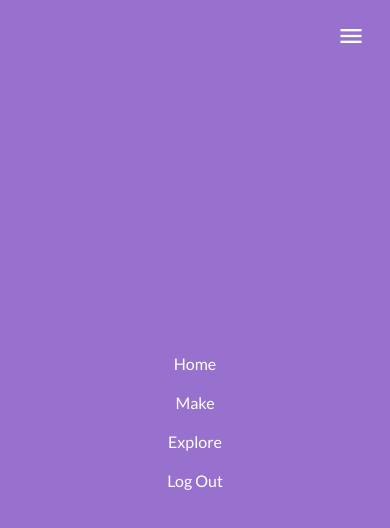
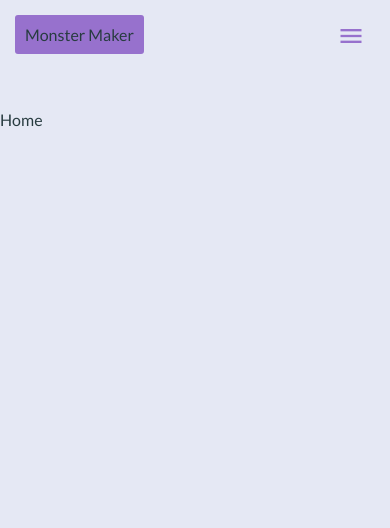
Before and after one commit to iamtraviscole/varyscary, a React (Create React App) app: page / in a window 390 px wide. Shown: the top 528 px of the page. Built offline with nearby package versions, Linux system fonts and the light colour scheme.

Commit message:
renamed DesktopNav back to NavBar and moved some logic from MobileNav to it

```diff
--- a/src/components/App.js
+++ b/src/components/App.js
@@ -4,7 +4,7 @@ import { Route, Switch } from 'react-router-dom'
 import '../styles/App.css'
 
 import AuthRoute from './AuthRoute'
-import DesktopNav from './DesktopNav'
+import NavBar from './NavBar'
 import MobileNav from './MobileNav'
 import Splash from './Splash'
 import Home from './Home'
@@ -24,7 +24,7 @@ class App extends Component {
 
     if (this.state.isLoggedIn) {
       homeComponent = Home
-      navBar = <MobileNav username={this.state.username} />
+      navBar = <NavBar username={this.state.username} />
     }
 
     return (
--- a/src/components/DesktopNav.js
+++ /dev/null
@@ -1,24 +0,0 @@
-import React from 'react'
-import { NavLink } from 'react-router-dom'
-
-import '../styles/DesktopNav.css'
-
-const NavBar = (props) => {
-  return (
-    <nav className='DesktopNav'>
-      <ul className='DesktopNav__ul'>
-        <li className='DesktopNav__li DesktopNav__li--logo'>Monster Maker</li>
-        <div className='DesktopNav__right'>
-          <li className='DesktopNav__li'><NavLink to={'/' + props.username}>Home</NavLink></li>
-          <li className='DesktopNav__li'><NavLink to='/monsters/new'>Make</NavLink></li>
-          <li className='DesktopNav__li'><NavLink to='/monsters'>Explore</NavLink></li>
-          <li className='DesktopNav__li'><NavLink to='/'>
-            <i className='material-icons'>account_circle arrow_drop_down</i>
-          </NavLink></li>
-        </div>
-      </ul>
-    </nav>
-  )
-}
-
-export default NavBar
--- /dev/null
+++ b/src/components/NavBar.js
@@ -0,0 +1,49 @@
+import React, { Component } from 'react'
+import { NavLink } from 'react-router-dom'
+
+import '../styles/NavBar.css'
+
+class NavBar extends Component {
+  state = {
+    userOnMobile: true
+   }
+
+  render () {
+
+    let navItems = (
+      <div className='NavBar__right'>
+        <li className='NavBar__li'><NavLink to={'/' + this.props.username}>Home</NavLink></li>
+        <li className='NavBar__li'><NavLink to='/monsters/new'>Make</NavLink></li>
+        <li className='NavBar__li'><NavLink to='/monsters'>Explore</NavLink></li>
+        <li className='NavBar__li'>
+          <button className='NavBar__button'>
+            <i className='material-icons'>account_circle</i>
+          </button>
+        </li>
+      </div>
+    )
+
+    if (this.state.userOnMobile) {
+      navItems = (
+        <div className='NavBar__right'>
+          <li className='NavBar__li'>
+            <button className='NavBar__button'>
+              <i className='material-icons'>menu</i>
+            </button>
+          </li>
+        </div>
+      )
+    }
+
+    return (
+      <nav className='NavBar'>
+        <ul className='NavBar__ul'>
+          <li className='NavBar__li NavBar__li--logo'>Monster Maker</li>
+            {navItems}
+        </ul>
+      </nav>
+    )
+  }
+}
+
+export default NavBar
--- a/src/index.css
+++ b/src/index.css
@@ -13,8 +13,11 @@ body {
 }
 
 button {
+  cursor: pointer;
   font-family: inherit;
   font-size: 100%;
+  border: none;
+  outline: none;
 }
 
 a {
--- a/src/styles/DesktopNav.css
+++ b/src/styles/NavBar.css
@@ -1,38 +1,41 @@
-.DesktopNav {
+.NavBar {
   grid-area: header;
   padding-top: 15px;
 }
 
-.DesktopNav__ul {
+.NavBar__ul {
   list-style-type: none;
 }
 
-.DesktopNav__li {
+.NavBar__li {
   float: left;
   padding: 10px;
 }
 
-.DesktopNav__li--logo {
+.NavBar__li--logo {
   background-color: var(--main-color);
   margin-left: 15px;
   border-radius: 3px;
 }
 
-.DesktopNav__right {
+.NavBar__right {
   float: right;
 }
 
-.DesktopNav__ul:last-child {
+.NavBar__ul:last-child {
   margin-right: 15px;
 }
 
-.DesktopNav__li .material-icons {
+.NavBar__li .material-icons {
   color: var(--main-color);
-  letter-spacing: -6px;
   font-size: 28px;
   margin-top: -3px;
 }
 
-.DesktopNav__li .material-icons:hover {
+.NavBar__li .material-icons:hover {
   color: var(--main-light-color);
 }
+
+.NavBar__button {
+  background-color: transparent;
+}
```
